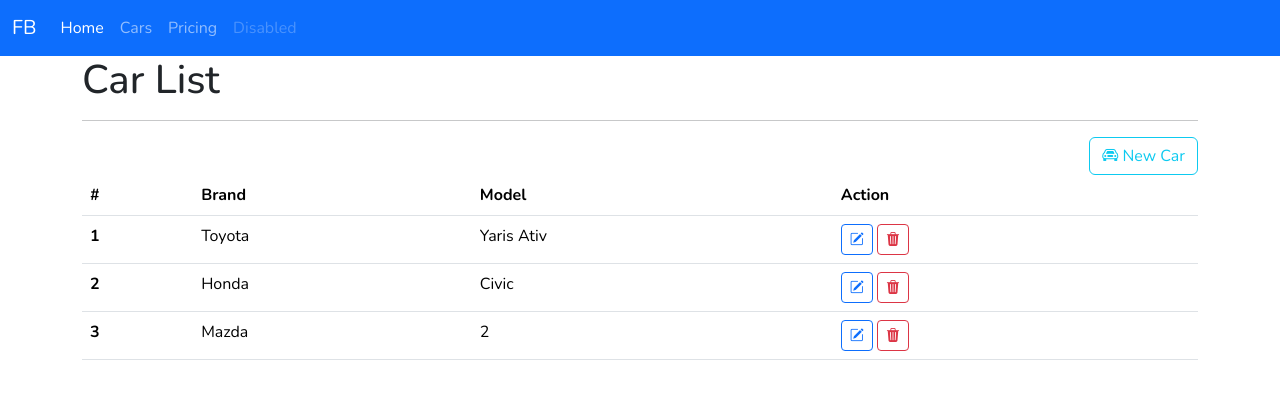
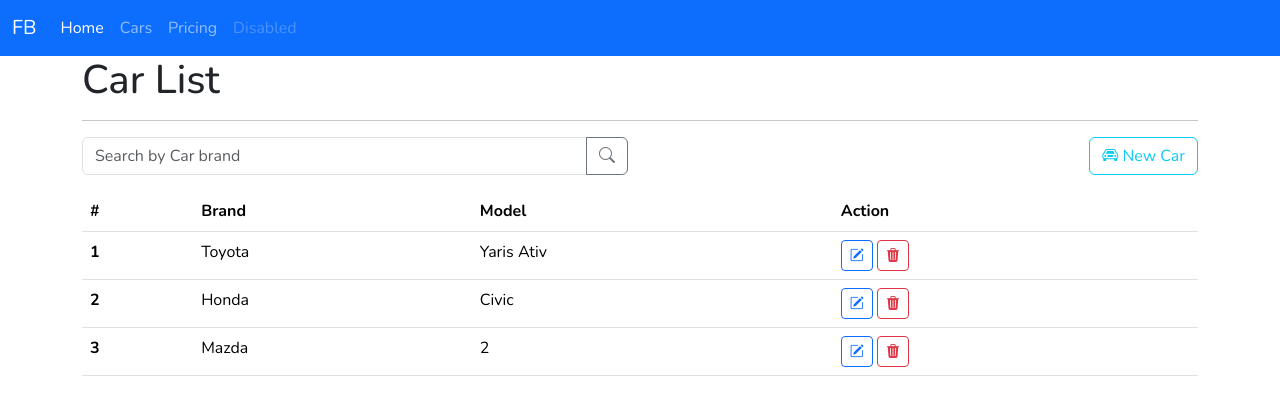
Before and after one commit to gang567xxx-alt/flask-bootstrap, a Flask app: page /cars in a window 1280 px wide. Shown: the top 415 px of the page. Run offline with Flask 3, Linux system fonts and the light colour scheme.

Commit message:
add search

```diff
--- a/main.py
+++ b/main.py
@@ -13,8 +13,17 @@ car = [
 def index():
     return render_template('index.html', title='Home Page')
 
-@app.route('/cars')
+@app.route('/cars', methods=['GET', 'POST'])#ค้นหารถตามยี่ห้อ
 def all_cars():
+
+    if request.method == 'POST':
+        brand = request.form['brand'].lower()
+        tmp_car = []
+        for cars in car:
+            if cars['brand'].lower() == brand:
+                tmp_car.append(cars)
+        #car = tmp_car
+        return render_template('cars/cars.html', title='Search Cars Page', cars=tmp_car)
     return render_template('cars/cars.html', title='Car List', cars=car)
 
 @app.route('/cars/new', methods=['GET', 'POST'])
@@ -47,6 +56,26 @@ def delete_car(id):
     flash('ลบรถเรียบร้อยแล้ว', 'success')
     return redirect(url_for('all_cars'))
 
-@app.route('/cars/<int:id>/edit')
+@app.route('/cars/<int:id>/edit', methods=['GET', 'POST'])
 def edit_car(id):
-    return render_template('cars/edit_car.html', title='Edit Car Page')
+    selected_car = None
+
+    for c in car:
+        if c['id'] == id:
+            selected_car = c
+            break
+
+    if selected_car is None:
+        flash('ไม่พบรถที่ต้องการแก้ไข', 'error')
+        return redirect(url_for('all_cars'))
+
+    if request.method == 'POST':
+        selected_car['brand'] = request.form['brand']
+        selected_car['model'] = request.form['model']
+        selected_car['year'] = request.form['year']
+        selected_car['price'] = request.form['price']
+
+        flash('แก้ไขข้อมูลเรียบร้อยแล้ว', 'success')
+        return redirect(url_for('all_cars'))
+
+    return render_template('cars/edit_car.html',title='Edit Car Page',car=selected_car)
--- a/templates/cars/cars.html
+++ b/templates/cars/cars.html
@@ -9,7 +9,17 @@
        <h1>{{ title }}</h1>
        <hr>
         <div class="row">
-        <div class="col"></div>
+        <div class="col">
+          <form method="post">
+            <div class="input-group mb-3">
+              <input name="brand" type="text" class="form-control" placeholder="Search by Car brand" aria-label="Recipient’s username" aria-describedby="button-addon2">
+              <button class="btn btn-outline-secondary" type="submit" id="button-addon2">
+                <i class="bi bi-search"></i>
+              </button>
+            </div>
+          </form>
+        </div>
+
         <div class="col">
             <a href="{{url_for('new_car')}}" class="btn btn-outline-info float-end">
                 <i class="bi bi-car-front"></i>
```
Also changed, not shown: templates/cars/edit_car.html (+6 -7 lines).
